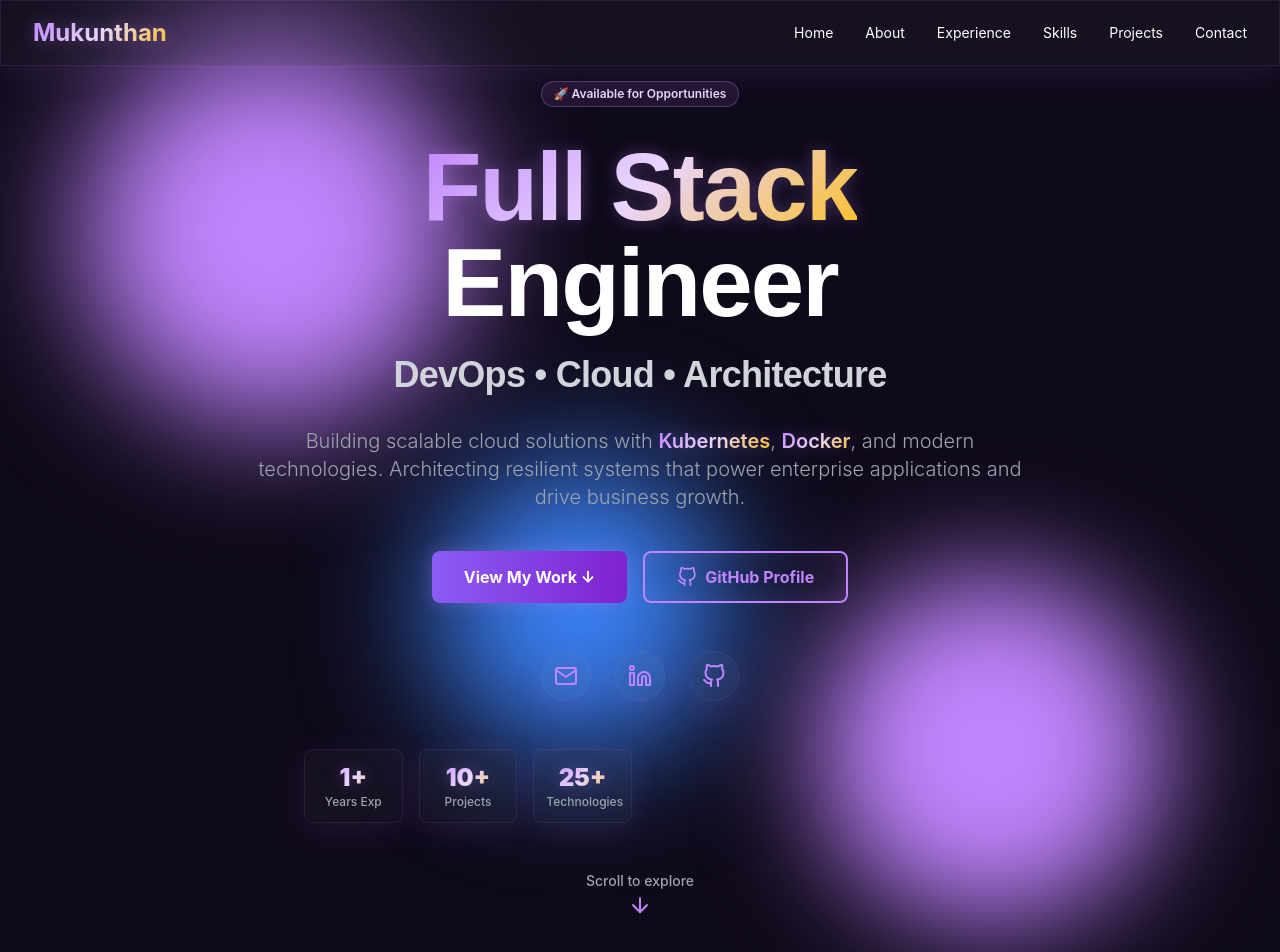
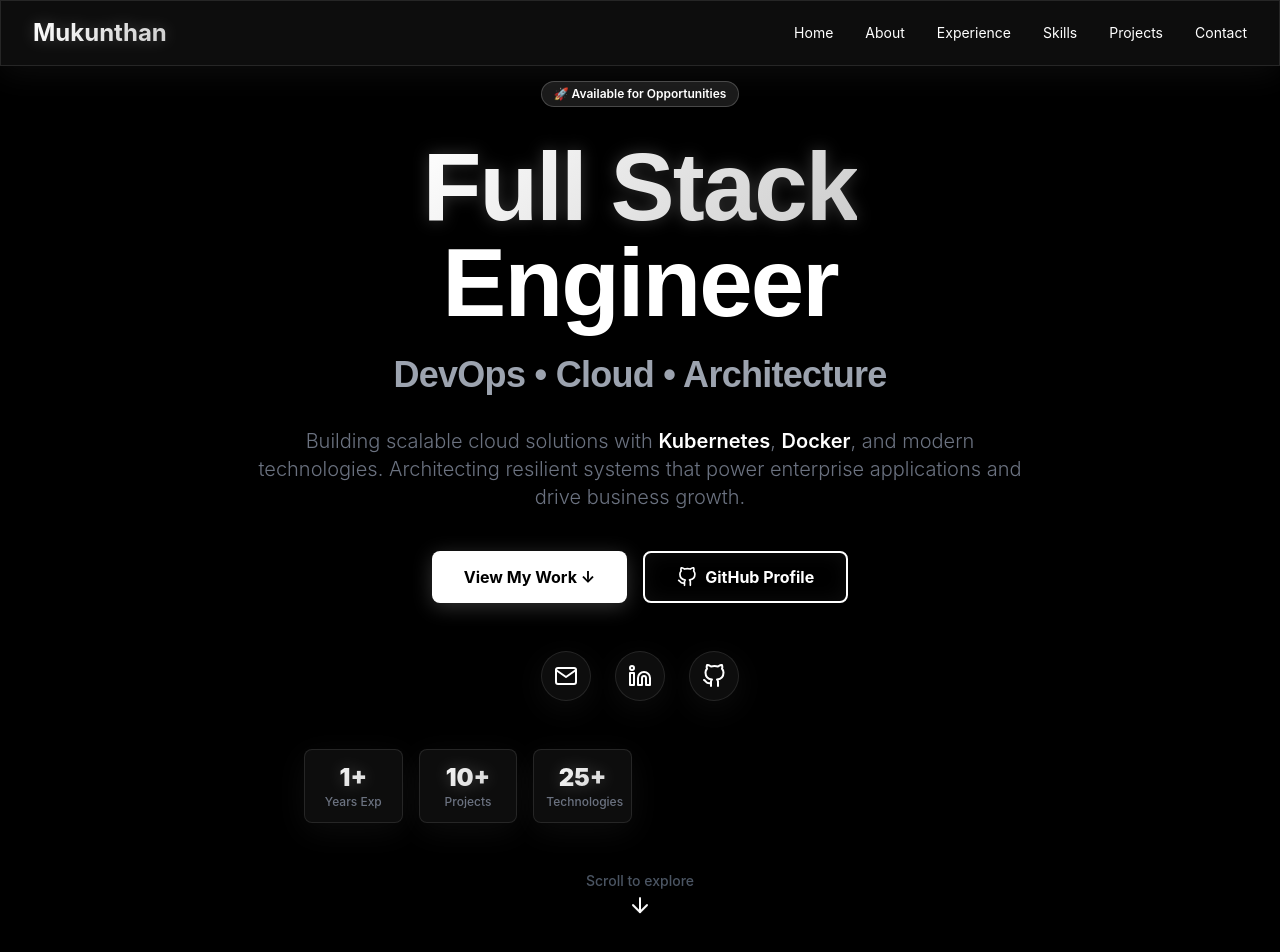
Before and after one commit to Mukunth1004/mukunthan-portfolio, a Next.js app: page / in a window 1280 px wide. Shown: the top 952 px of the page. Built offline with nearby package versions, Linux system fonts and the light colour scheme.

Commit message:
🎨 Update to Black & White: Clean, minimalist design with no blob animations

```diff
--- a/app/sections/Hero.jsx
+++ b/app/sections/Hero.jsx
@@ -25,39 +25,8 @@ export default function Hero() {
     },
   };
 
-  const floatingVariants = {
-    hidden: { opacity: 0, scale: 0 },
-    visible: {
-      opacity: 1,
-      scale: 1,
-      transition: { duration: 1.2, ease: 'easeOut' },
-    },
-  };
-
   return (
     <section id="hero" className="min-h-screen flex items-center justify-center relative overflow-hidden pt-20 pb-10">
-      {/* Animated Background Elements */}
-      <div className="absolute inset-0 z-0 overflow-hidden">
-        <motion.div
-          variants={floatingVariants}
-          initial="hidden"
-          animate="visible"
-          className="absolute top-10 left-20 w-96 h-96 bg-accent opacity-10 rounded-full blur-3xl animate-blob"
-        />
-        <motion.div
-          variants={floatingVariants}
-          initial="hidden"
-          animate="visible"
-          className="absolute bottom-10 right-20 w-96 h-96 bg-accent opacity-5 rounded-full blur-3xl animate-blob animation-delay-2000"
-        />
-        <motion.div
-          variants={floatingVariants}
-          initial="hidden"
-          animate="visible"
-          className="absolute top-1/2 left-1/3 w-72 h-72 bg-blue-500 opacity-5 rounded-full blur-3xl animate-blob animation-delay-4000"
-        />
-      </div>
-
       <motion.div
         variants={containerVariants}
         initial="hidden"
@@ -84,7 +53,7 @@ export default function Hero() {
         {/* Subheading */}
         <motion.h2
           variants={itemVariants}
-          className="text-2xl md:text-3xl lg:text-4xl font-bold mb-8 text-gray-300"
+          className="text-2xl md:text-3xl lg:text-4xl font-bold mb-8 text-gray-400"
         >
           DevOps • Cloud • Architecture
         </motion.h2>
@@ -92,9 +61,9 @@ export default function Hero() {
         {/* Description */}
         <motion.p
           variants={itemVariants}
-          className="text-lg md:text-xl text-gray-400 mb-10 max-w-3xl mx-auto leading-relaxed font-light"
+          className="text-lg md:text-xl text-gray-500 mb-10 max-w-3xl mx-auto leading-relaxed font-light"
         >
-          Building scalable cloud solutions with <span className="gradient-text font-semibold">Kubernetes</span>, <span className="gradient-text font-semibold">Docker</span>, and modern technologies.
+          Building scalable cloud solutions with <span className="text-white font-semibold">Kubernetes</span>, <span className="text-white font-semibold">Docker</span>, and modern technologies.
           Architecting resilient systems that power enterprise applications and drive business growth.
         </motion.p>
 
@@ -131,7 +100,7 @@ export default function Hero() {
             className="p-3 glass-effect rounded-full hover:glow-box transition-all"
             title="Email"
           >
-            <FiMail size={24} className="text-accent" />
+            <FiMail size={24} className="text-white" />
           </a>
           <a
             href="https://linkedin.com/in/s-mukunth1004"
@@ -140,7 +109,7 @@ export default function Hero() {
             className="p-3 glass-effect rounded-full hover:glow-box transition-all"
             title="LinkedIn"
           >
-            <FiLinkedin size={24} className="text-accent" />
+            <FiLinkedin size={24} className="text-white" />
           </a>
           <a
             href="https://github.com/Mukunth1004"
@@ -149,7 +118,7 @@ export default function Hero() {
             className="p-3 glass-effect rounded-full hover:glow-box transition-all"
             title="GitHub"
           >
-            <FiGithub size={24} className="text-accent" />
+            <FiGithub size={24} className="text-white" />
           </a>
         </motion.div>
 
@@ -165,7 +134,7 @@ export default function Hero() {
           ].map((stat, i) => (
             <div key={i} className="glass-effect p-3 rounded-lg">
               <div className="gradient-text font-black text-2xl">{stat.value}</div>
-              <div className="text-xs text-gray-400 font-medium">{stat.label}</div>
+              <div className="text-xs text-gray-500 font-medium">{stat.label}</div>
             </div>
           ))}
         </motion.div>
@@ -178,8 +147,8 @@ export default function Hero() {
           transition={{ duration: 2.5, repeat: Infinity, ease: 'easeInOut' }}
         >
           <div className="flex flex-col items-center gap-2">
-            <p className="text-sm text-gray-400 font-medium">Scroll to explore</p>
-            <FiArrowDown className="text-accent text-2xl animate-bounce" />
+            <p className="text-sm text-gray-600 font-medium">Scroll to explore</p>
+            <FiArrowDown className="text-white text-2xl animate-bounce" />
           </div>
         </motion.div>
       </motion.div>
--- a/app/styles/globals.css
+++ b/app/styles/globals.css
@@ -16,8 +16,7 @@ html {
 }
 
 body {
-  background: linear-gradient(135deg, #0f0a1a 0%, #1a1220 50%, #0f0a1a 100%);
-  background-attachment: fixed;
+  background: #000000;
   color: #ffffff;
   font-family: 'Inter', sans-serif;
   -webkit-font-smoothing: antialiased;
@@ -38,30 +37,30 @@ h1, h2, h3, h4, h5, h6 {
 }
 
 ::-webkit-scrollbar-track {
-  background: rgba(15, 10, 26, 0.8);
+  background: #000000;
 }
 
 ::-webkit-scrollbar-thumb {
-  background: linear-gradient(180deg, #c084fc, #a855f7);
+  background: #444444;
   border-radius: 6px;
-  border: 2px solid rgba(15, 10, 26, 0.8);
+  border: 2px solid #000000;
 }
 
 ::-webkit-scrollbar-thumb:hover {
-  background: linear-gradient(180deg, #e9d5ff, #c084fc);
+  background: #666666;
 }
 
 /* Gradients */
 .gradient-text {
-  background: linear-gradient(135deg, #c084fc 0%, #e9d5ff 50%, #fbbf24 100%);
+  background: linear-gradient(135deg, #ffffff 0%, #e5e5e5 50%, #cccccc 100%);
   -webkit-background-clip: text;
   -webkit-text-fill-color: transparent;
   background-clip: text;
-  filter: drop-shadow(0 0 8px rgba(192, 132, 252, 0.3));
+  filter: drop-shadow(0 0 8px rgba(255, 255, 255, 0.2));
 }
 
 .gradient-text-gold {
-  background: linear-gradient(135deg, #fbbf24 0%, #fcd34d 100%);
+  background: linear-gradient(135deg, #cccccc 0%, #e5e5e5 100%);
   -webkit-background-clip: text;
   -webkit-text-fill-color: transparent;
   background-clip: text;
@@ -69,93 +68,93 @@ h1, h2, h3, h4, h5, h6 {
 
 /* Glass Effect */
 .glass-effect {
-  background: rgba(255, 255, 255, 0.03);
+  background: rgba(255, 255, 255, 0.05);
   backdrop-filter: blur(20px);
-  border: 1px solid rgba(192, 132, 252, 0.1);
-  box-shadow: 0 8px 32px 0 rgba(192, 132, 252, 0.1);
+  border: 1px solid rgba(255, 255, 255, 0.1);
+  box-shadow: 0 8px 32px 0 rgba(255, 255, 255, 0.05);
 }
 
 .glass-effect-strong {
-  background: rgba(26, 18, 32, 0.6);
+  background: rgba(255, 255, 255, 0.08);
   backdrop-filter: blur(20px);
-  border: 1px solid rgba(192, 132, 252, 0.2);
-  box-shadow: 0 8px 32px 0 rgba(192, 132, 252, 0.15);
+  border: 1px solid rgba(255, 255, 255, 0.15);
+  box-shadow: 0 8px 32px 0 rgba(255, 255, 255, 0.1);
 }
 
 /* Glow Effects */
 .glow-box {
-  box-shadow: 0 0 20px rgba(192, 132, 252, 0.2);
+  box-shadow: 0 0 20px rgba(255, 255, 255, 0.1);
   transition: all 0.3s cubic-bezier(0.34, 1.56, 0.64, 1);
-  border: 1px solid rgba(192, 132, 252, 0.1);
+  border: 1px solid rgba(255, 255, 255, 0.1);
 }
 
 .glow-box:hover {
-  box-shadow: 0 0 40px rgba(192, 132, 252, 0.4), 0 0 80px rgba(192, 132, 252, 0.2);
-  border-color: rgba(192, 132, 252, 0.3);
+  box-shadow: 0 0 40px rgba(255, 255, 255, 0.2), 0 0 80px rgba(255, 255, 255, 0.1);
+  border-color: rgba(255, 255, 255, 0.2);
   transform: translateY(-8px);
 }
 
 .glow-text {
-  color: #c084fc;
-  text-shadow: 0 0 20px rgba(192, 132, 252, 0.5), 0 0 40px rgba(192, 132, 252, 0.3);
+  color: #ffffff;
+  text-shadow: 0 0 20px rgba(255, 255, 255, 0.3), 0 0 40px rgba(255, 255, 255, 0.2);
 }
 
 /* Buttons */
 .btn-primary {
-  @apply px-8 py-3 bg-gradient-to-r from-violet-500 to-purple-700 text-white font-bold rounded-lg;
+  @apply px-8 py-3 bg-white text-black font-bold rounded-lg;
   transition: all 0.3s cubic-bezier(0.34, 1.56, 0.64, 1);
-  box-shadow: 0 0 20px rgba(192, 132, 252, 0.3);
+  box-shadow: 0 4px 20px rgba(255, 255, 255, 0.2);
 }
 
 .btn-primary:hover {
   @apply shadow-2xl;
-  box-shadow: 0 0 40px rgba(192, 132, 252, 0.6), 0 0 80px rgba(192, 132, 252, 0.3);
+  box-shadow: 0 8px 40px rgba(255, 255, 255, 0.3);
   transform: translateY(-4px);
 }
 
 .btn-secondary {
-  @apply px-8 py-3 border-2 border-accent text-accent hover:bg-accent hover:text-dark transition-all rounded-lg font-bold;
-  box-shadow: inset 0 0 20px rgba(192, 132, 252, 0.1);
+  @apply px-8 py-3 border-2 border-white text-white hover:bg-white hover:text-black transition-all rounded-lg font-bold;
+  box-shadow: inset 0 0 20px rgba(255, 255, 255, 0.05);
 }
 
 .btn-secondary:hover {
-  box-shadow: 0 0 30px rgba(192, 132, 252, 0.4);
+  box-shadow: 0 0 30px rgba(255, 255, 255, 0.2);
   transform: translateY(-4px);
 }
 
 /* Cards */
 .card-premium {
   @apply rounded-xl overflow-hidden transition-all duration-300;
-  background: rgba(26, 18, 32, 0.4);
-  border: 1px solid rgba(192, 132, 252, 0.1);
+  background: rgba(255, 255, 255, 0.03);
+  border: 1px solid rgba(255, 255, 255, 0.1);
   box-shadow: 0 8px 32px rgba(0, 0, 0, 0.3);
 }
 
 .card-premium:hover {
-  border-color: rgba(192, 132, 252, 0.3);
-  box-shadow: 0 8px 32px rgba(192, 132, 252, 0.2);
+  border-color: rgba(255, 255, 255, 0.2);
+  box-shadow: 0 8px 32px rgba(255, 255, 255, 0.1);
   transform: translateY(-8px);
 }
 
 /* Badges */
 .badge-accent {
   @apply px-3 py-1 text-xs font-semibold rounded-full;
-  background: rgba(192, 132, 252, 0.1);
-  border: 1px solid rgba(192, 132, 252, 0.3);
-  color: #e9d5ff;
+  background: rgba(255, 255, 255, 0.1);
+  border: 1px solid rgba(255, 255, 255, 0.2);
+  color: #ffffff;
 }
 
 .badge-success {
   @apply px-3 py-1 text-xs font-semibold rounded-full;
-  background: rgba(16, 185, 129, 0.1);
-  border: 1px solid rgba(16, 185, 129, 0.3);
-  color: #10b981;
+  background: rgba(74, 222, 128, 0.1);
+  border: 1px solid rgba(74, 222, 128, 0.3);
+  color: #4ade80;
 }
 
 /* Divider */
 .divider-accent {
   height: 2px;
-  background: linear-gradient(90deg, transparent, #c084fc, transparent);
+  background: linear-gradient(90deg, transparent, #ffffff, transparent);
   border: none;
 }
 
@@ -163,22 +162,3 @@ h1, h2, h3, h4, h5, h6 {
 .text-shadow-lg {
   text-shadow: 0 4px 12px rgba(0, 0, 0, 0.5);
 }
-
-/* Animations */
-@keyframes blob {
-  0%, 100% { transform: translate(0, 0) scale(1); }
-  33% { transform: translate(30px, -50px) scale(1.1); }
-  66% { transform: translate(-20px, 20px) scale(0.9); }
-}
-
-.animate-blob {
-  animation: blob 7s infinite;
-}
-
-.animation-delay-2000 {
-  animation-delay: 2s;
-}
-
-.animation-delay-4000 {
-  animation-delay: 4s;
-}
```
Also changed, not shown: app/sections/Contact.jsx (+10 -19 lines), tailwind.config.js (+12 -27 lines).
